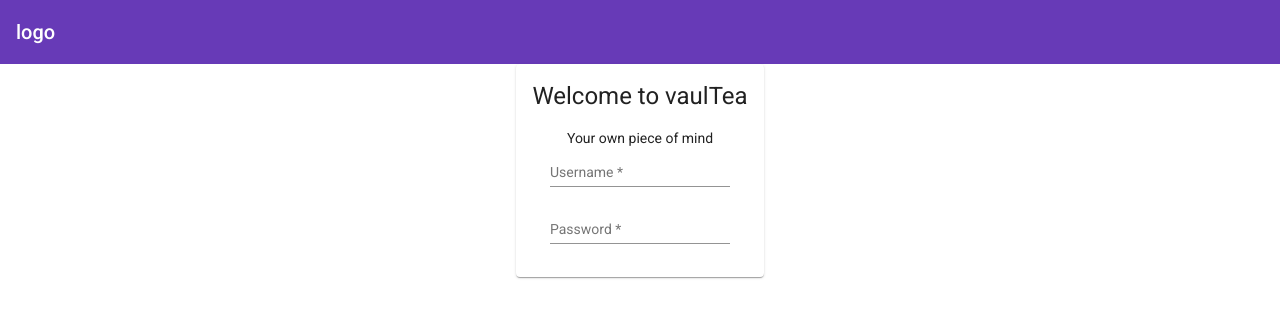
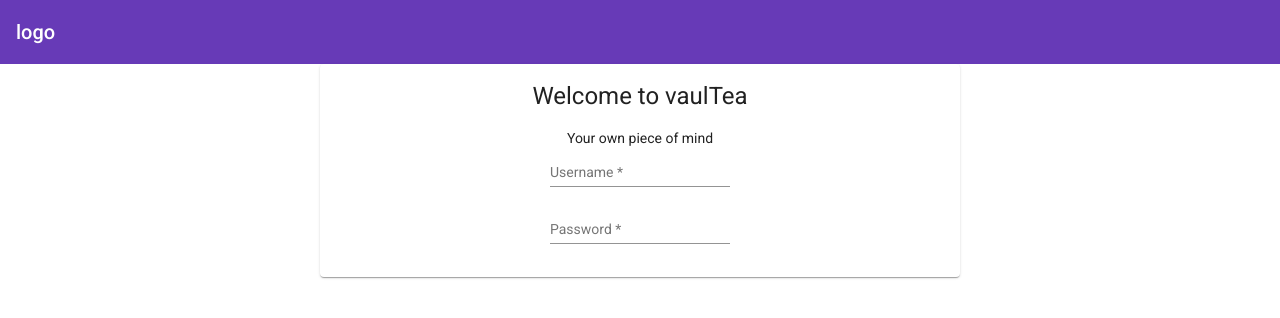
Before and after one commit to Noah231515/vaultea, an Angular app in the folder vaulteaclient/: page /login in a window 1280 px wide. Shown: the top 318 px of the page. Built offline with nearby package versions, Linux system fonts and the light colour scheme.

Commit message:
centering card

```diff
--- a/vaulteaclient/src/app/app.component.html
+++ b/vaulteaclient/src/app/app.component.html
@@ -4,7 +4,7 @@
       <span>logo</span>
     </mat-toolbar>
   </div>
-  <div fxLayoutAlign='center center'>
+  <div>
     <router-outlet></router-outlet>
   </div>
 </div>
--- a/vaulteaclient/src/app/authentication/login-page/login-page.component.html
+++ b/vaulteaclient/src/app/authentication/login-page/login-page.component.html
@@ -1,4 +1,4 @@
-<mat-card fxFlex>
+<mat-card class='card-position' fxFlex='50%'>
     <div fxFlex fxLayout='column' fxLayoutAlign='center center'>
         <h1>Welcome to vaulTea</h1>
         <span>Your own piece of mind</span>
--- a/vaulteaclient/src/app/authentication/login-page/login-page.component.scss
+++ b/vaulteaclient/src/app/authentication/login-page/login-page.component.scss
@@ -0,0 +1,4 @@
+.card-position {
+  position: relative;
+  margin-left: 25%;
+}
```
